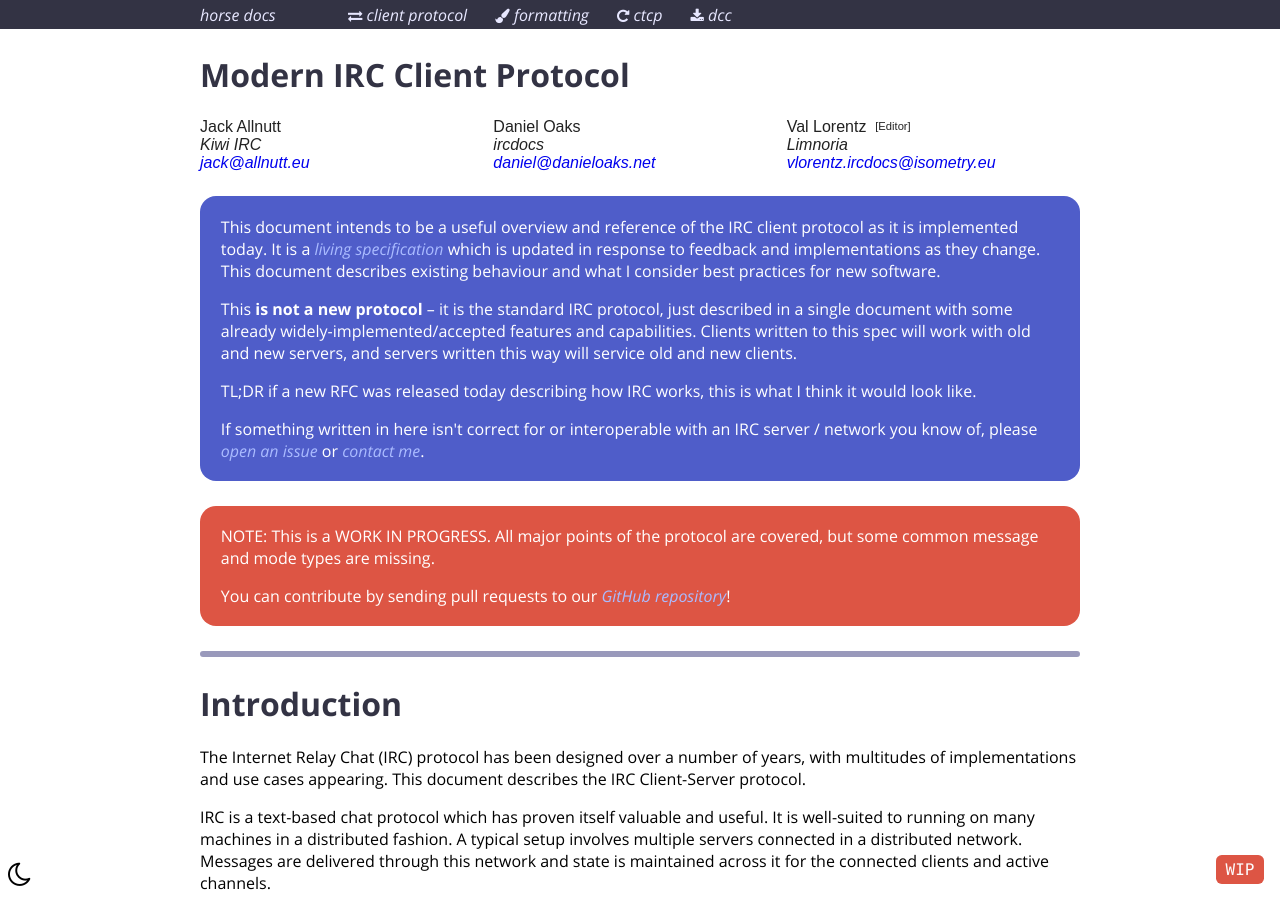
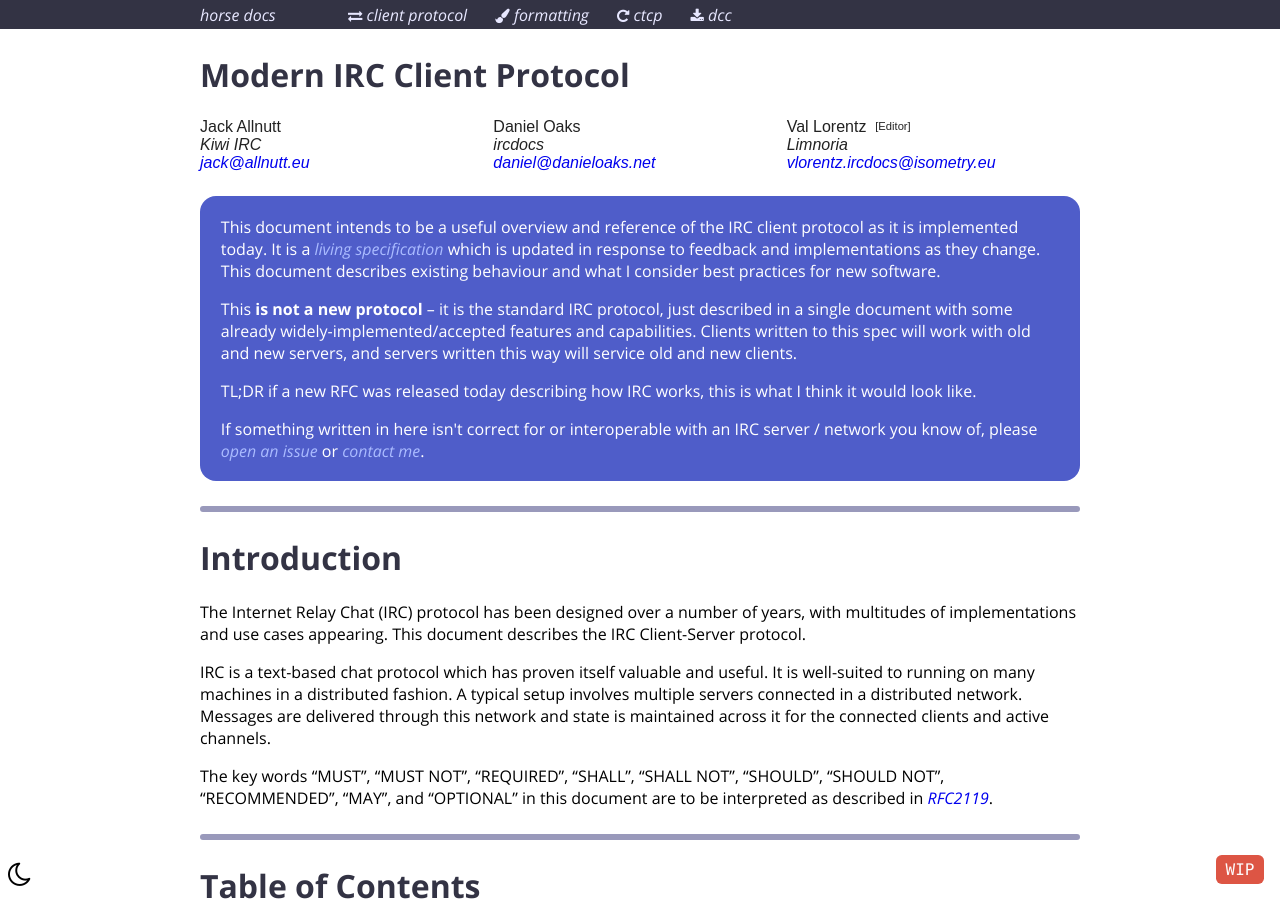
Before and after one commit to ircdocs/modern-irc, a Jekyll site: the page built from index.md, in a window 1280 px wide and 900 px high. Built offline with Jekyll 4.4.1, drawn with Linux system fonts in a browser that asks for light colours; the table of contents is made by our own code.

Commit message:
Remove 'Work in Progress' admonition (#268)
The spec is more accurate than the RFCs and covers about all the relevant aspects they do, so I don't think it is warranted anymore.
The disclaimer at the top still mentions readers can open issues if they find inaccuracies or oversights.

```diff
--- a/index.md
+++ b/index.md
@@ -30,11 +30,6 @@ toc: true
     <p>This <strong>is not a new protocol</strong> &ndash; it is the standard IRC protocol, just described in a single document with some already widely-implemented/accepted features and capabilities. Clients written to this spec will work with old and new servers, and servers written this way will service old and new clients.</p>
     <p>TL;DR if a new RFC was released today describing how IRC works, this is what I think it would look like.</p>
     <p>If something written in here isn't correct for or interoperable with an IRC server / network you know of, please <a href="https://github.com/ircdocs/modern-irc/issues">open an issue</a> or <a href="mailto:daniel@danieloaks.net">contact me</a>.</p>
-</div>
-
-<div class="warning">
-    <p>NOTE: This is a WORK IN PROGRESS. All major points of the protocol are covered, but some common message and mode types are missing.</p>
-    <p>You can contribute by sending pull requests to our <a href="https://github.com/ircdocs/modern-irc">GitHub repository</a>!</p>
 </div>
 
 ---
```
